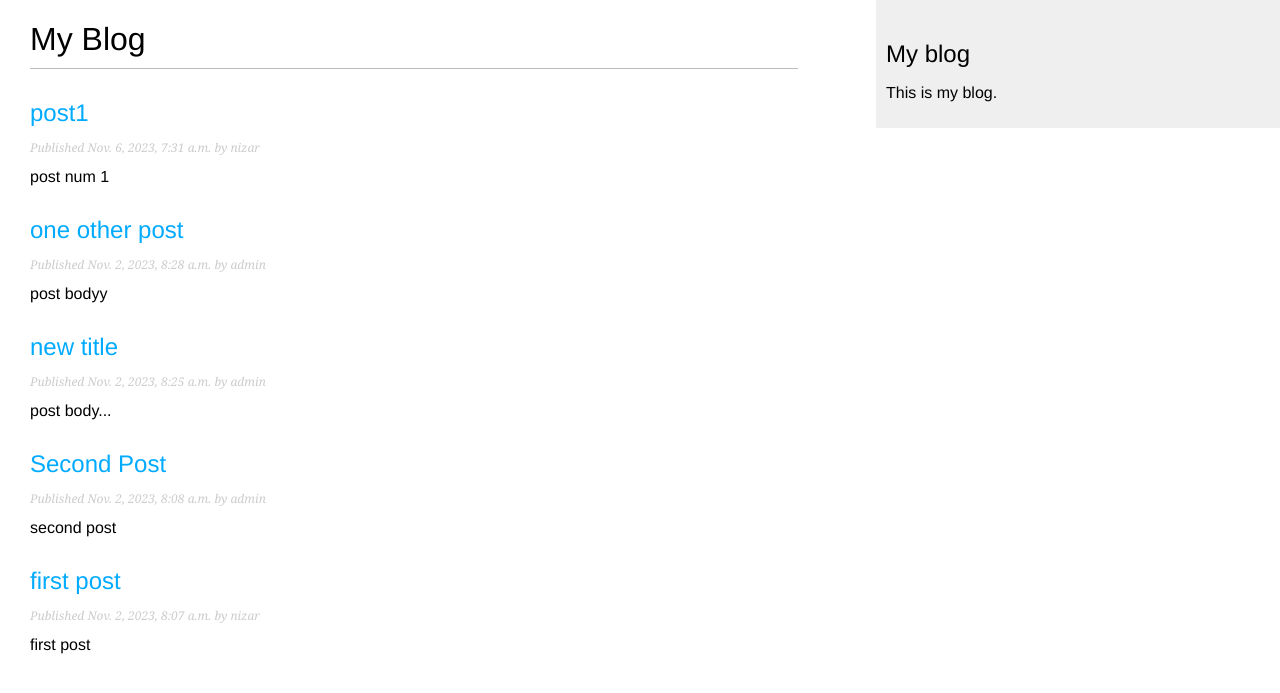
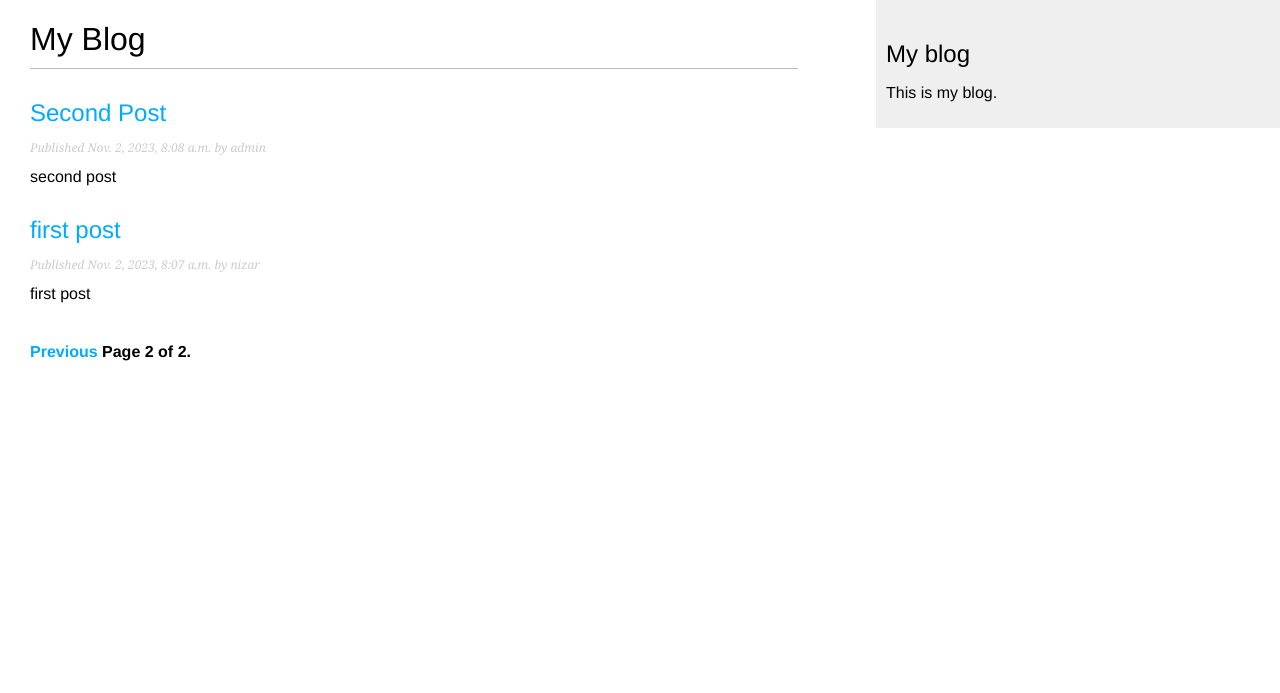
Before and after one commit to nizar-maatoug/blog_site_django_tekup_2023, a Django app: page /blog/?page=2 in a window 1280 px wide. Shown: the top 693 px of the page. Run offline with Django 4.2, Linux system fonts and the light colour scheme; data comes from the database, SQL or seed files in the repository; both versions use the stored data as it was after the commit.

Commit message:
Pagination

```diff
--- a/blog/templates/blog/post/list.html
+++ b/blog/templates/blog/post/list.html
@@ -15,4 +15,5 @@
     </p>
     {{ post.body|truncatewords:30}}
   {% endfor %}
+  {% include "pagination.html" with page=posts %}
 {% endblock %}
--- /dev/null
+++ b/blog/templates/pagination.html
@@ -0,0 +1,13 @@
+<div class="pagination">
+    <span class="step-links">
+      {% if page.has_previous %}
+        <a href="?page={{ page.previous_page_number }}">Previous</a>
+      {% endif %}
+      <span class="current">
+        Page {{ page.number }} of {{ page.paginator.num_pages }}.
+      </span>
+      {% if page.has_next %}
+        <a href="?page={{ page.next_page_number }}">Next</a>
+      {% endif %}
+    </span>
+  </div>
--- a/blog/views.py
+++ b/blog/views.py
@@ -1,14 +1,28 @@
 from django.shortcuts import render
 from django.http import Http404
 from django.shortcuts import get_object_or_404
+from django.core.paginator import Paginator, EmptyPage, PageNotAnInteger
 
 from .models import Post
 
 # Create your views here.
 
 def post_list(request):
-    posts=Post.published.all()
-    print(list(posts))
+    post_list=Post.published.all()
+
+    # Pagination with 3 posts per page
+    paginator = Paginator(post_list, 3)
+    page_number = request.GET.get('page', 1)
+
+    try:
+        posts = paginator.page(page_number)
+    except PageNotAnInteger:
+        # If page_number is not an integer deliver the first page
+        posts = paginator.page(1)
+    except EmptyPage:
+        # If page_number is out of range deliver last page of results
+        posts = paginator.page(paginator.num_pages)
+
     return render(request,'blog/post/list.html',{'posts':posts})
 
 def post_detail_1(request,id):
```
Also changed, not shown: db.sqlite3.
